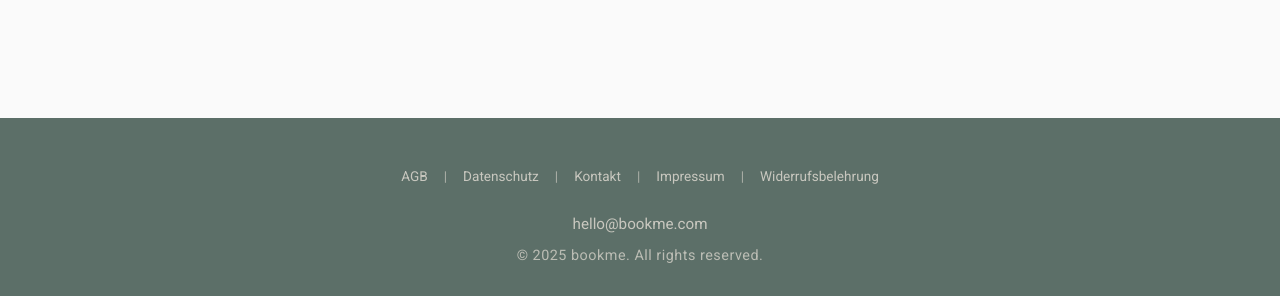
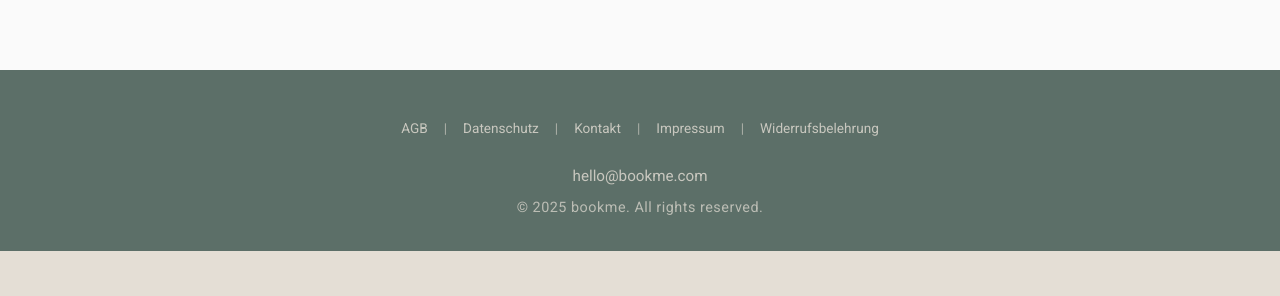
Before and after one commit to sanskarpar/bookme, a Next.js app: page / in a window 1280 px wide. Shown: the part 1370-1666 px from the top of the page. After the commit the page ends 1621 px from the top, so only its background shows below. Built offline with nearby package versions, Linux system fonts and the light colour scheme; no server answers; the database is empty.

Commit message:
updates 30-07

```diff
--- a/src/app/admin/customers/page.tsx
+++ b/src/app/admin/customers/page.tsx
@@ -423,7 +423,7 @@ export default function CustomersPage() {
         />
       )}
       <main className="min-h-screen bg-gray-50 font-sans p-0 transition-all duration-300">
-        <div className="max-w-7xl mx-auto py-8 px-2 sm:px-4 lg:px-8">
+        <div className="max-w-7xl mx-auto pt-8 pb-0 px-2 sm:px-4 lg:px-8">
           {/* Header */}
           <div className="mb-8 text-center">
             <h1 className="text-2xl sm:text-3xl font-bold text-black mb-2">
--- a/src/components/footer.tsx
+++ b/src/components/footer.tsx
@@ -12,7 +12,7 @@ export default function Footer() {
         background: COLORS.primary,
         color: COLORS.accent,
         padding: "3rem 1rem 2rem 1rem",
-        marginTop: "3rem",
+        marginTop: "0rem",
         textAlign: "center",
       }}
     >
```
